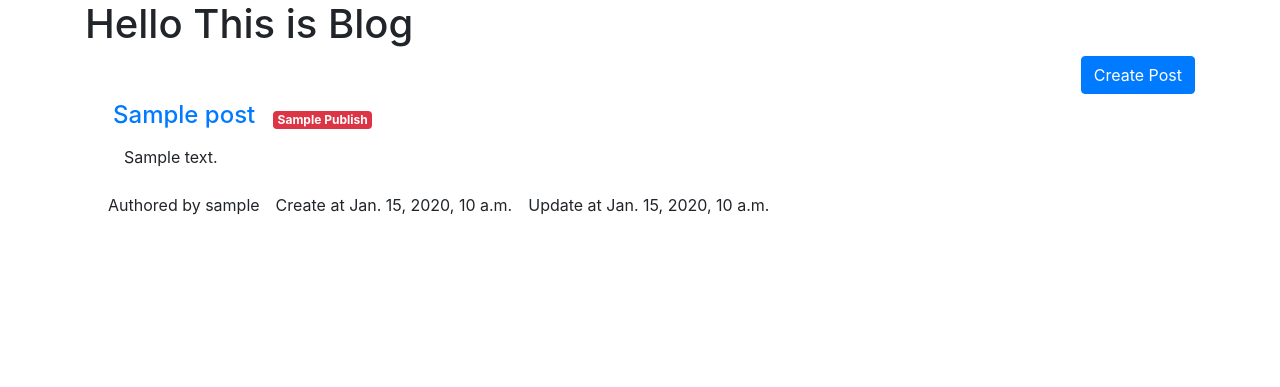
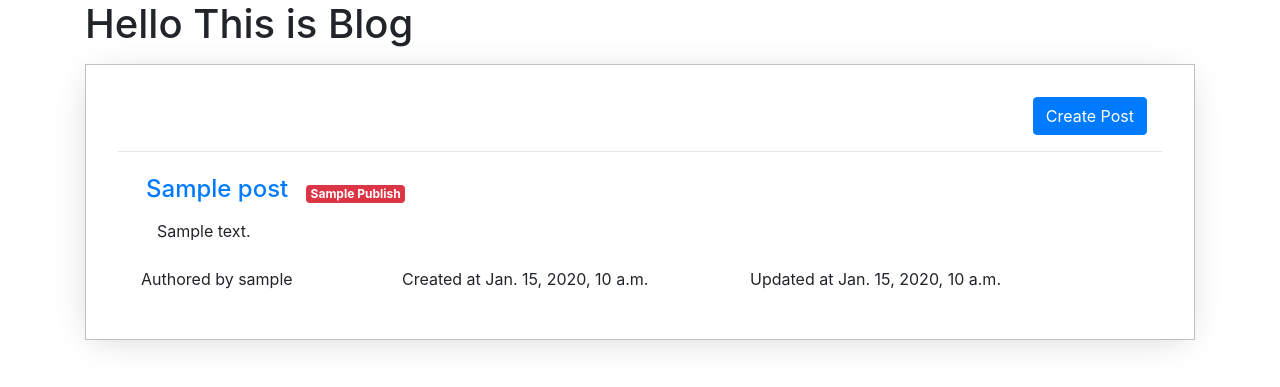
Before and after one commit to sanpj2292/WebBlog, a Django app: template templates/blog_post/home.html in a window 1280 px wide. Shown: the part 64-451 px from the top of the page. Run offline with Django 3.2, Linux system fonts and the light colour scheme; the template is opened without the code that fills it: most values are stand-ins (such as "Sample title", 1, 10 or a date in 2020); some libraries are stand-ins or nearby versions.

Commit message:
Detail View implementation and layout changes for views commit

```diff
--- a/blog_post/views.py
+++ b/blog_post/views.py
@@ -74,6 +74,7 @@ def delete_post(request):
 def detail_post(request, *args, **kwargs):
     if kwargs.get('post_id'):
         post_id = kwargs.get('post_id')
-        return JsonResponse({'success': f'Detail Page has come at last with {post_id}'})
+        post_obj = PostModel.objects.get(id=post_id)
+        return render(request, 'blog_post/detail_post.html', context={'post': post_obj})
     else:
         raise HttpResponseBadRequest('Bad Request, please try requesting in a valid manner')
--- a/templates/base.html
+++ b/templates/base.html
@@ -5,12 +5,23 @@
     <title>{% block title %}{% endblock title %}WebBlog</title>
     <link rel="stylesheet" href="https://stackpath.bootstrapcdn.com/bootstrap/4.4.1/css/bootstrap.min.css" integrity="sha384-Vkoo8x4CGsO3+Hhxv8T/Q5PaXtkKtu6ug5TOeNV6gBiFeWPGFN9MuhOf23Q9Ifjh" crossorigin="anonymous">
     <link rel="stylesheet" href="https://cdnjs.cloudflare.com/ajax/libs/font-awesome/4.7.0/css/font-awesome.min.css">
+    <style type="text/css">
+        .paper {
+              background-color: #fff;
+              border: 1px solid #c1c0bd;
+              box-shadow: -1px 5px 35px -9px rgba(0,0,0,.2);
+              margin-bottom: 1rem;
+              margin-top: 1rem;
+              padding: 2rem
+        }
+        {% block custom_styles %}{% endblock custom_styles %}
+    </style>
 </head>
 <body>
     <nav class="navbar navbar-dark bg-dark">
     <!-- Navbar content -->
         <div class="container">
-            <a class="d-flex justify-content-start navbar-brand" href="#">WebBlog</a>
+            <a class="d-flex justify-content-start navbar-brand" href="{% url 'blog_home' %}">WebBlog</a>
             {% block navbar_button %}
             {% endblock navbar_button %}
         </div>
@@ -30,8 +41,10 @@
     </div>
     <div class="container">
         <h1>Hello This is Blog</h1>
-        {% block content %}
-        {% endblock content %}
+        <div class="paper">
+            {% block content %}
+            {% endblock content %}
+        </div>
     </div>
     <!-- Optional JavaScript -->
     <!-- jQuery first, then Popper.js, then Bootstrap JS -->
--- a/templates/blog_post/home.html
+++ b/templates/blog_post/home.html
@@ -11,13 +11,11 @@
                 post_id : post_id,
             },  // gather form data
             success: function(data) {
-                    alert('Success');
                     $("#exampleModalCenter_"+post_id).modal("toggle");  // Use toggle to close modal
                     location.reload(true); // Reload the page
             },// end success callback
             error: function(data) {
                 console.log(data);
-                alert('Some Error Occurred');
                 // $("#exampleModalCenter_"+post_id).modal("toggle");  // Use toggle to close modal
             }
         };
@@ -36,12 +34,13 @@
     </div>
 {% endblock navbar_button %}
 {% block content %}
-    <div class="d-flex justify-content-end">
+    <div class="container d-flex justify-content-end">
         <a class="justify-content-end btn btn-primary"
            href="{% url 'create_post' %}" role="button">
             Create Post
         </a>
     </div>
+    <hr>
     {% for post in posts %}
         <div class="container">
             <div class="align-items-start">
@@ -66,12 +65,18 @@
                         {% include 'blog_post/delete_post.html' with post_title=post.title post_id=post.id %}
                     {% endif %}
                 {% endif %}
-                <p class="ml-4">{{post.content|truncatewords:50}}</p>
+                <p class="mx-4">{{post.content|truncatewords:50}}</p>
             </div>
-            <div class="d-flex align-items-end">
-                <label class="p-2 justify-content-start label label-default"> Authored by {{ post.author.username }}</label>
-                <label class="p-2 justify-content-end label label-default"> Create at {{ post.created_at }}</label>
-                <label class="p-2 justify-content-end label label-default"> Update at {{ post.updated_at }}</label>
+            <div class="row align-items-end">
+                <div class="col-md-3">
+                    <label class="p-2 justify-content-start label label-default"> Authored by {{ post.author.username }}</label>
+                </div>
+                <div class="col-md-4">
+                    <label class="p-2 justify-content-end label label-default"> Created at {{ post.created_at }}</label>
+                </div>
+                <div class="col-md-5">
+                    <label class="p-2 justify-content-end label label-default"> Updated at {{ post.updated_at }}</label>
+                </div>
             </div>
             {% if not forloop.last %}<hr>{% endif %}
         </div>
```
Also changed, not shown: templates/blog_post/detail_post.html (added, +38 -0 lines).
